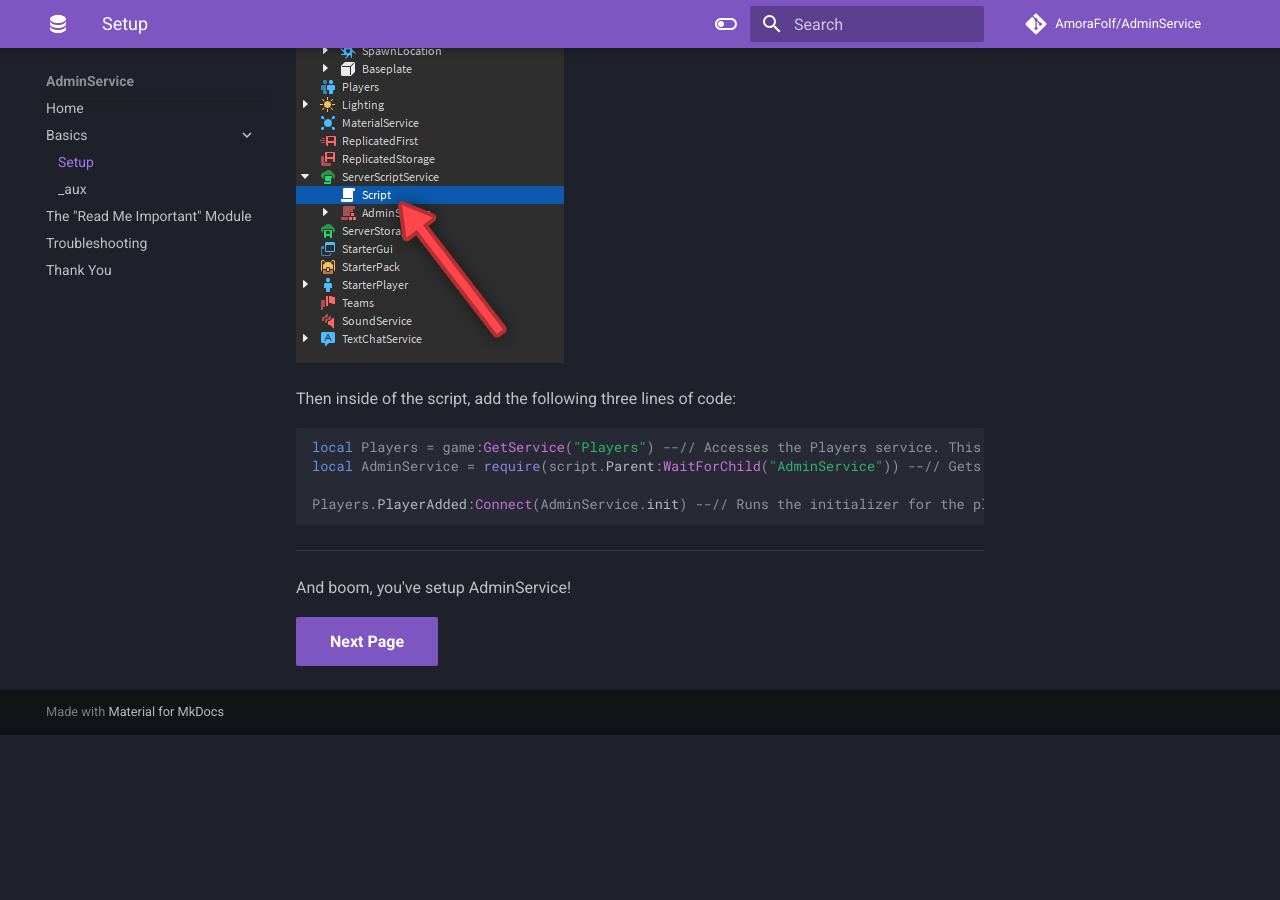
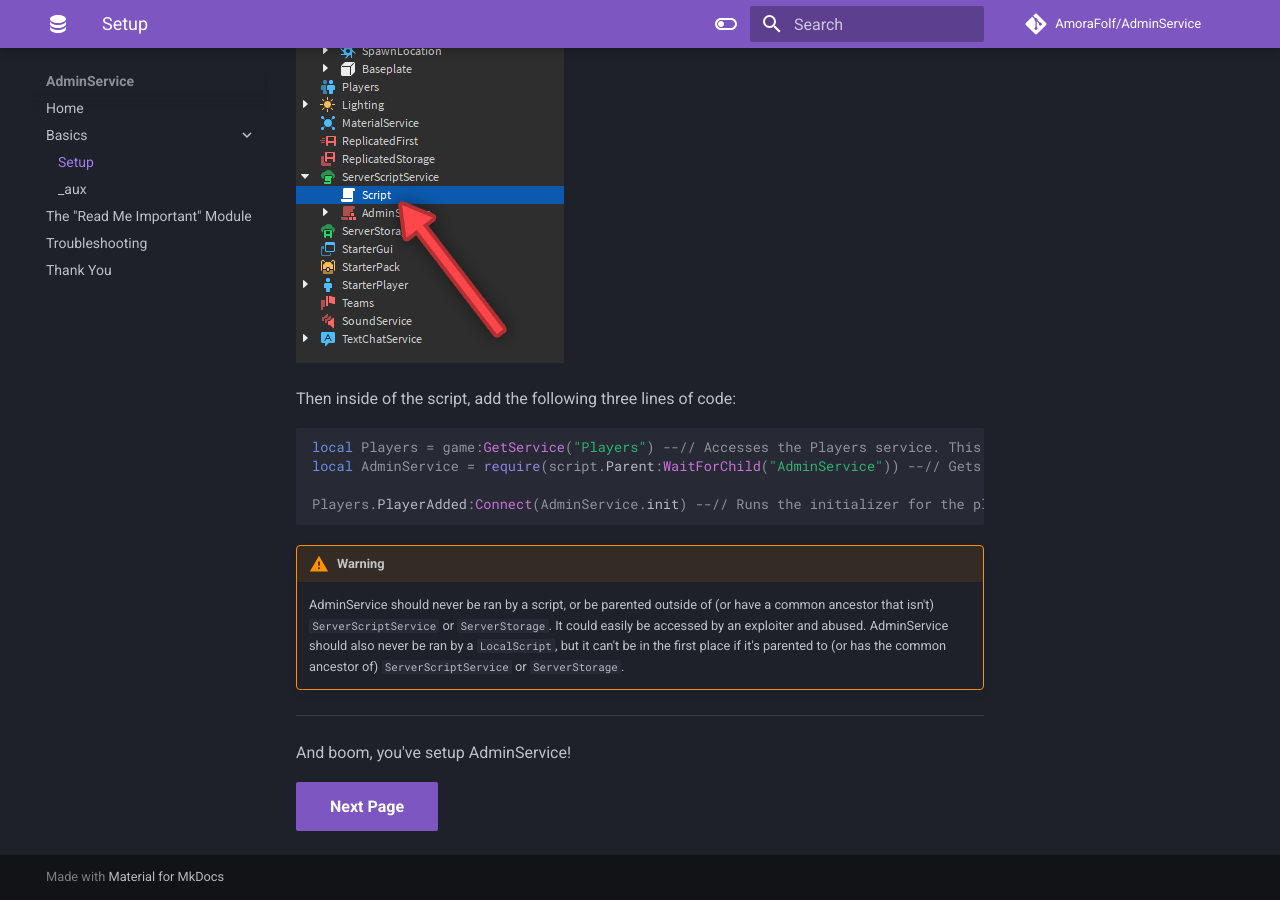
Before and after one commit to AmoraFolf/AdminService, an MkDocs documentation site: the page built from docs/basics/setup.md, in a window 1280 px wide and 900 px high, scrolled down 2308 px. Built offline with MkDocs 1.6.1 and Material for MkDocs 9.7.7, drawn with Linux system fonts in a browser that asks for light colours; comment, search, counter and statistics services are not loaded; before the commit the page ends 3043 px from its top, so only the background shows below that.

Commit message:
Updated setup.md

````diff
--- a/docs/basics/setup.md
+++ b/docs/basics/setup.md
@@ -42,6 +42,10 @@ local AdminService = require(script.Parent:WaitForChild("AdminService")) --// Ge
 Players.PlayerAdded:Connect(AdminService.init) --// Runs the initializer for the player and sets everything up for them.
 ```
 
+!!! warning
+    AdminService should never be ran by a script, or be parented outside of (or have a common ancestor that isn't) `ServerScriptService` or `ServerStorage`. It could easily be accessed by an exploiter and abused.
+    AdminService should also never be ran by a `LocalScript`, but it can't be in the first place if it's parented to (or has the common ancestor of) `ServerScriptService` or `ServerStorage`.
+
 ---
 
 And boom, you've setup AdminService!
````
